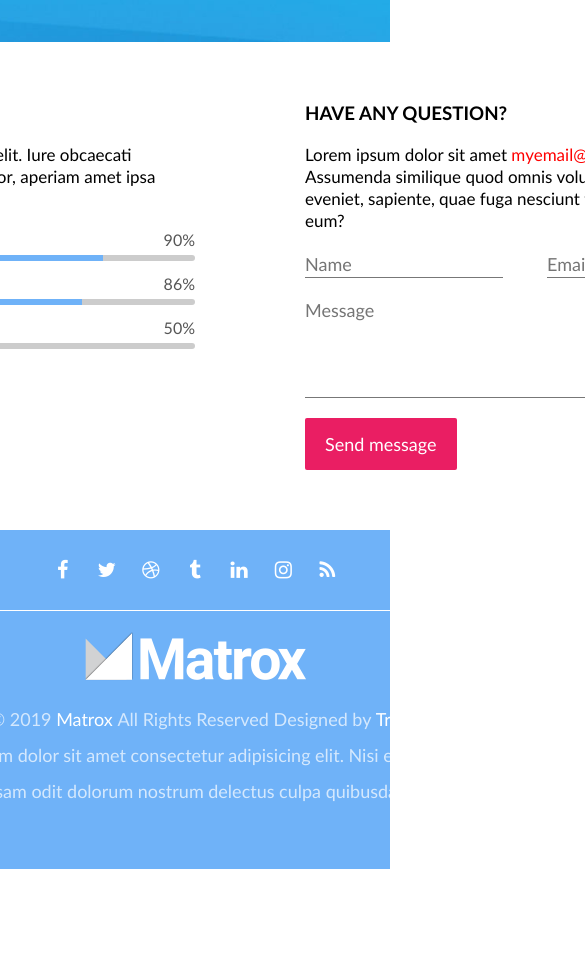
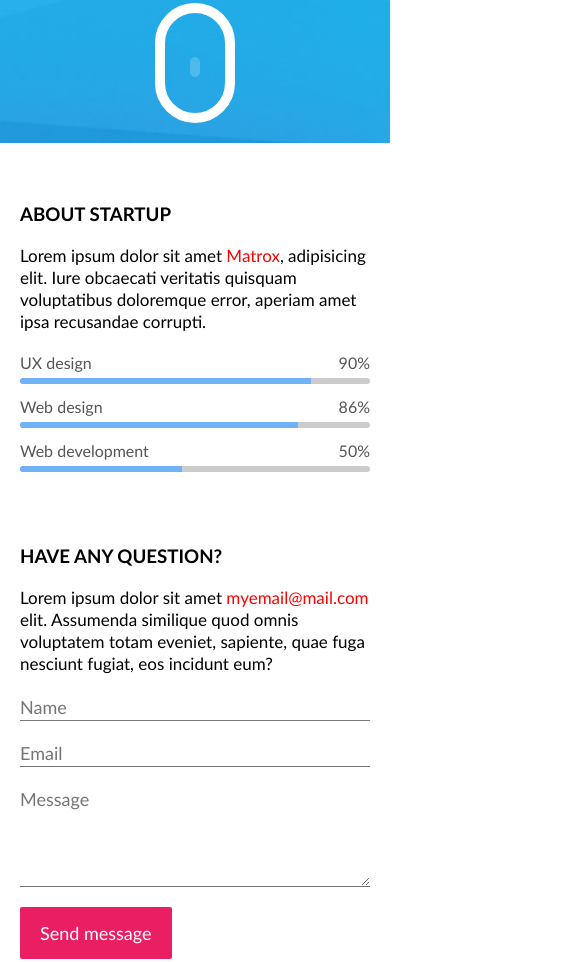
Before and after one commit to front-end-by-rimantas/11-b-grupe-coming-soon, a plain HTML site: page index.html in a window 390 px wide. Shown: the part 802-1764 px from the top of the page, 585 px wide, since content can reach past the window. Before the commit the page ends 1671 px from the top, so only its background shows below. Drawn offline with Linux system fonts and the light colour scheme.

Commit message:
Full responsive design #11

```diff
--- a/css/clock.css
+++ b/css/clock.css
@@ -8,6 +8,7 @@
         display: inline-block;
         width: 25%;
         float: left;
+        margin: 20px 0;
     }
         .clock > .time > .value {
             display: inline-block;
--- a/css/main.css
+++ b/css/main.css
@@ -39,14 +39,14 @@
     .hero > p {
         display: inline-block;
         width: 100%;
-        margin-bottom: 60px;
+        margin-bottom: 40px;
         font-size: 20px;
         line-height: 25px;
     }
     .hero > .clock {
         display: inline-block;
         width: 100%;
-        margin-bottom: 60px;
+        margin-bottom: 40px;
     }
     .hero > form {
         display: inline-block;
@@ -64,6 +64,19 @@
     .hero > .mouse {
         display: inline-block;
     }
+
+@media (max-width: 700px) {
+    .hero {
+        width: 100%;
+        margin: 60px 0 20px;
+        padding: 0 20px;
+    }
+}
+@media (max-width: 450px) {
+    .clock > .time {
+        width: 50%;
+    }
+}
 
 
 /******************
@@ -116,6 +129,42 @@
         .content form input[name="email"] {
             float: right;
         }
+
+@media (max-width: 1200px) {
+    .content {
+        width: 900px;
+        margin: 60px calc( (100% - 900px) / 2 );
+    }
+}
+@media (max-width: 1000px) {
+    .content {
+        width: 700px;
+        margin: 60px calc( (100% - 700px) / 2 );
+    }
+        .content form input {
+            width: 100%;
+        }
+}
+@media (max-width: 800px) {
+    .content {
+        width: 500px;
+        margin: 60px calc( (100% - 500px) / 2 );
+    }
+        .content > .left {
+            width: 100%;
+        }
+        .content > .right {
+            width: 100%;
+            margin-top: 60px;
+        }
+}
+@media (max-width: 600px) {
+    .content {
+        width: 100%;
+        margin: 60px 0;
+        padding: 0 20px;
+    }
+}
 
 /******************
  * FOOTER
@@ -181,3 +230,36 @@
             display: inline-block;
             width: 100%;
         }
+
+@media (min-width: 1001px) and (max-width: 1200px) {
+    .footer {
+        width: 900px;
+        margin: 0 calc( (100% - 900px) / 2 );
+    }
+}
+@media (max-width: 1000px) {
+    .footer {
+        width: 700px;
+        margin: 0 calc( (100% - 700px) / 2 );
+    }
+}
+@media (max-width: 800px) {
+    .footer {
+        width: 500px;
+        margin: 0 calc( (100% - 500px) / 2 );
+    }
+    .footer > .btn {
+        display: none;
+    }
+}
+@media (max-width: 600px) {
+    .footer {
+        width: 100%;
+        margin: 20px 0;
+        padding: 0 20px;
+    }
+        .footer > .credits {
+            width: 100%;
+            margin: 0;
+        }
+}
```
